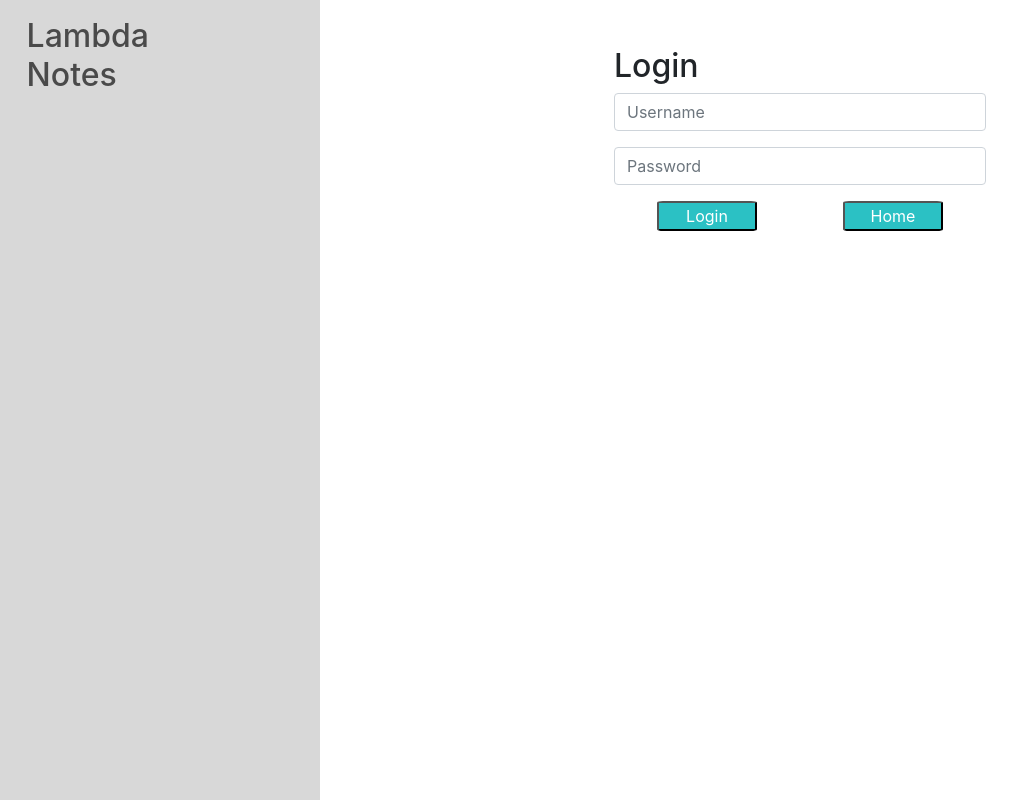
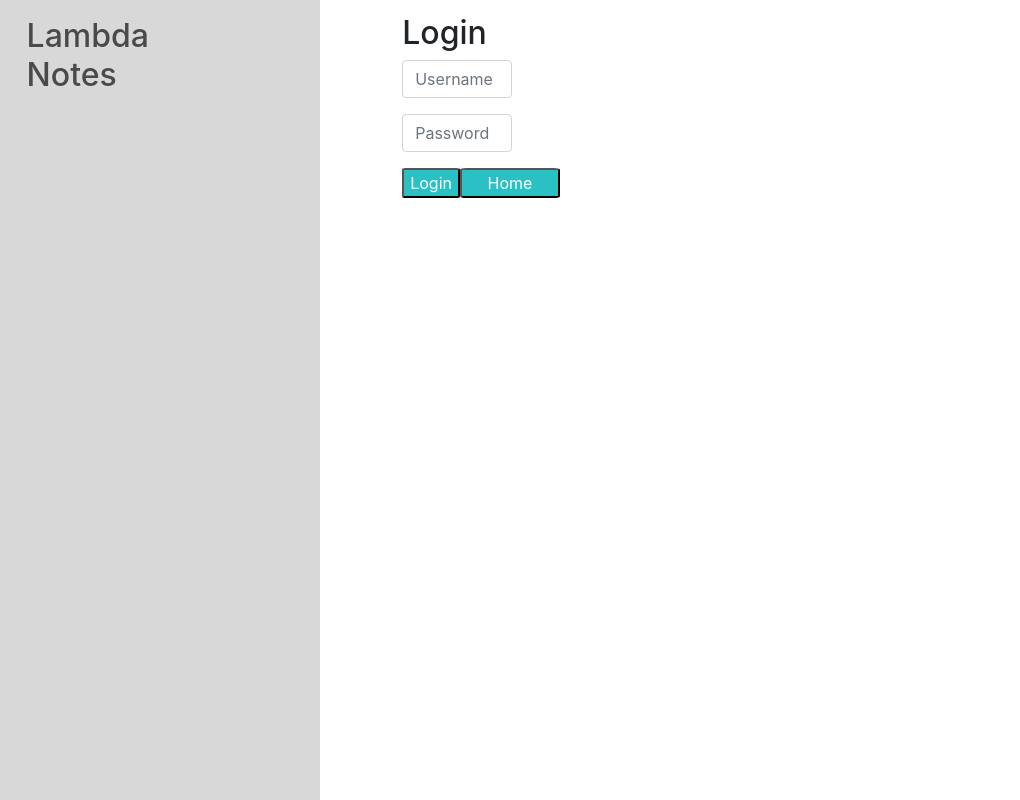
Before and after one commit to erinc35/lambdanotes-frontend, a React (Create React App) app: page /login in a window 1280 px wide. Shown: the whole page, without its empty margins (0-1020 px from the left). Built offline with nearby package versions, Linux system fonts and the light colour scheme.

Commit message:
loginForm wrapper div styled

```diff
--- a/src/components/LoginForm.js
+++ b/src/components/LoginForm.js
@@ -43,7 +43,7 @@ class LoginForm extends React.Component {
 
     render() {
         return (
-            <div className="col-sm-9">
+            <div className="">
                 <div className='signup-form-div'>
                     <h2> Login </h2>
                     <div className={this.state.error ? "error" : "hidden"}>
```
